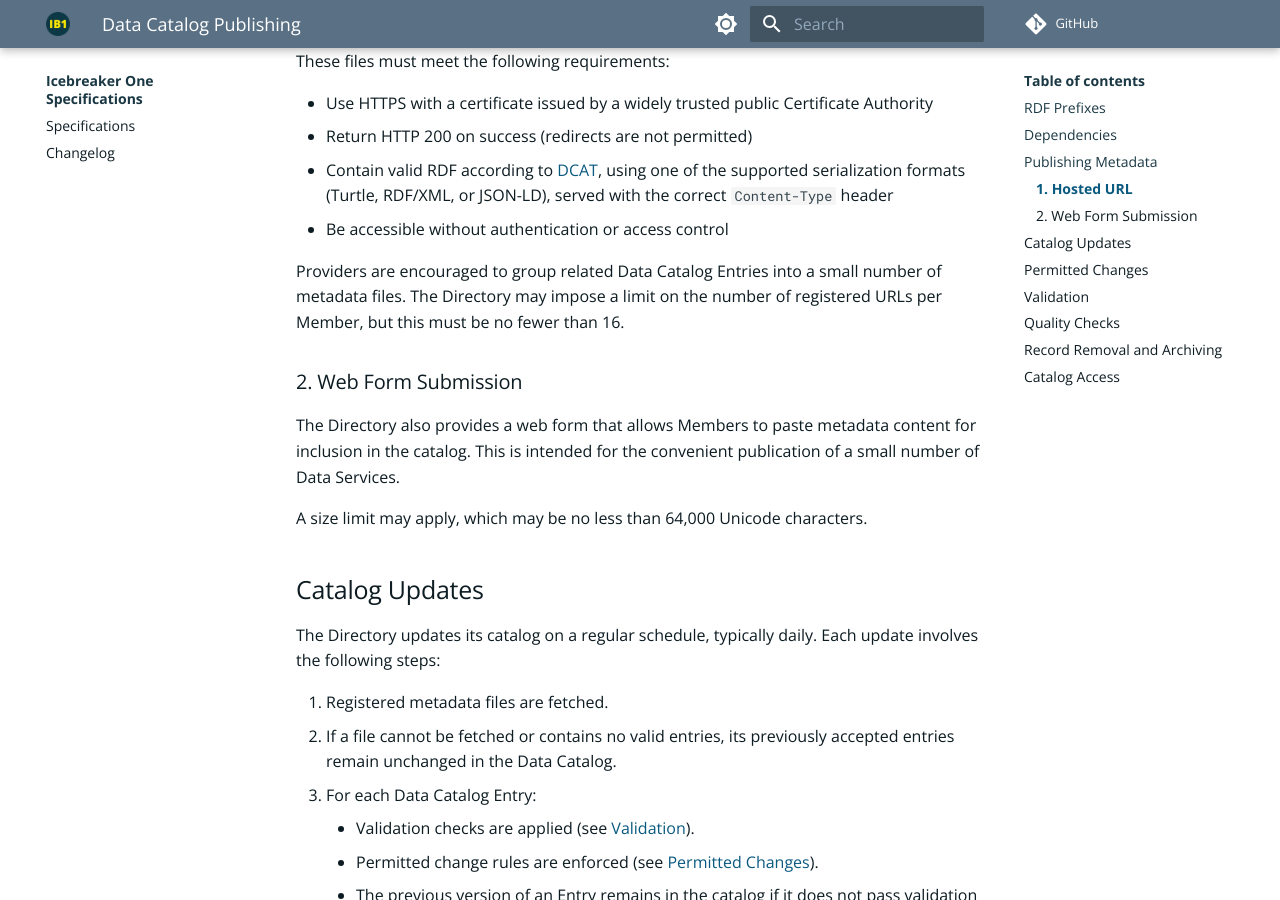
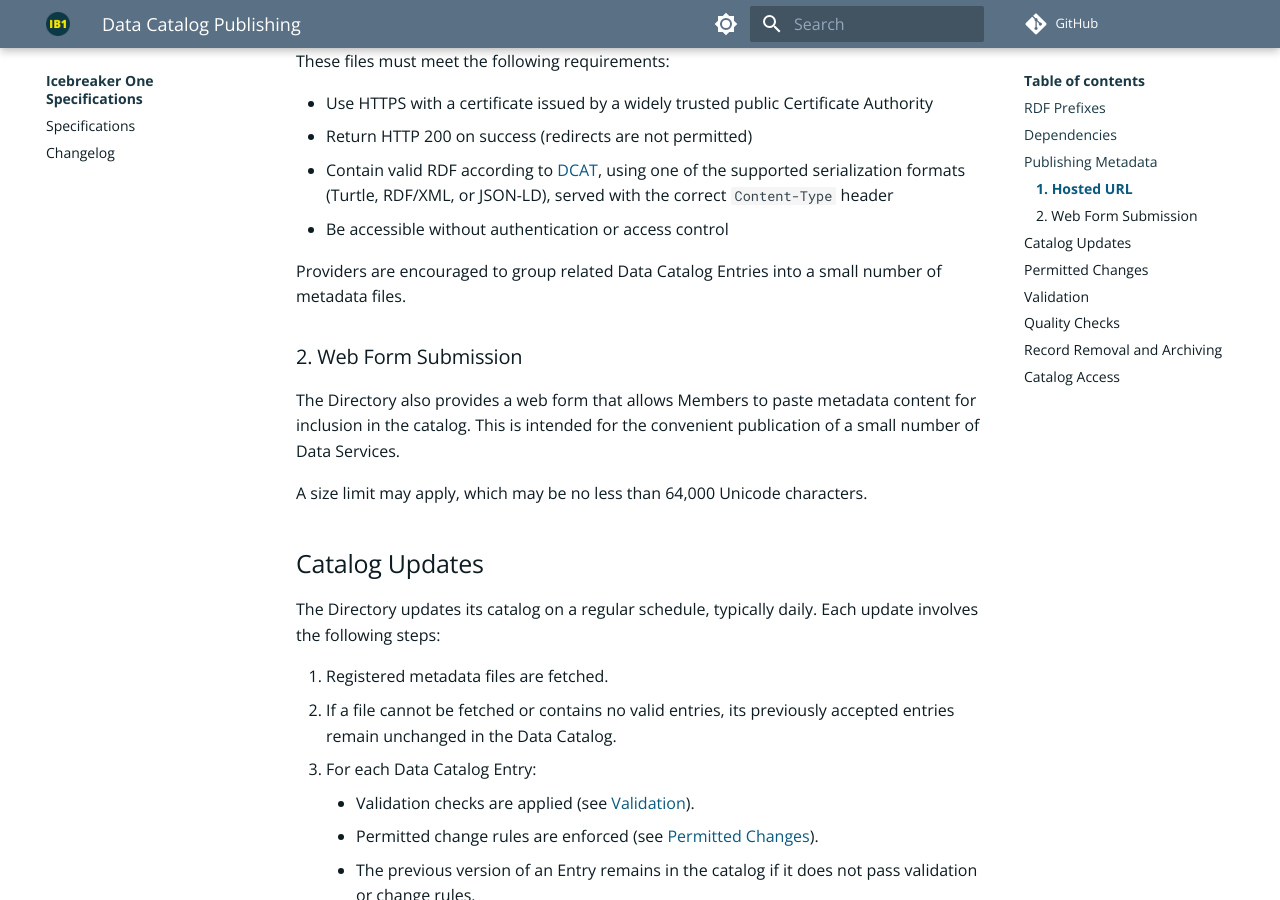
Before and after one commit to icebreakerone/ib1-technical-specifications, an MkDocs documentation site: the page built from docs/data-catalog-publishing/1.0.md, in a window 1280 px wide and 900 px high, scrolled down 982 px. Built offline with MkDocs 1.6.1 and Material for MkDocs 9.7.7, drawn with Linux system fonts in a browser that asks for light colours; comment, search, counter and statistics services are not loaded.

Commit message:
Remove unnecessary Directory limit

```diff
--- a/docs/data-catalog-publishing/1.0.md
+++ b/docs/data-catalog-publishing/1.0.md
@@ -38,7 +38,7 @@ A metadata file may be published by making it available at a publicly accessible
  * Contain valid RDF according to [DCAT](https://www.w3.org/TR/vocab-dcat-3/), using one of the supported serialization formats (Turtle, RDF/XML, or JSON-LD), served with the correct `Content-Type` header
  * Be accessible without authentication or access control
 
-Providers are encouraged to group related Data Catalog Entries into a small number of metadata files. The Directory may impose a limit on the number of registered URLs per Member, but this must be no fewer than 16.
+Providers are encouraged to group related Data Catalog Entries into a small number of metadata files.
 
 ### 2. Web Form Submission
 
```
